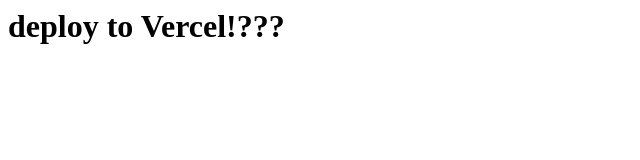
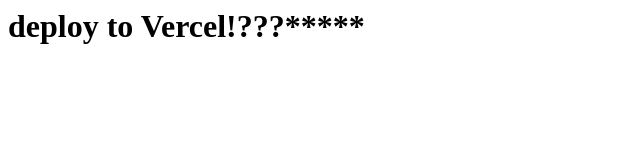
Before and after one commit to thundermiracle/playwright-html, a website: page index.html in a window 1280 px wide. Shown: the full height of the page, 0-640 px from the left. Drawn offline with Linux system fonts and the light colour scheme.

Commit message:
chore: trigger update

```diff
--- a/index.html
+++ b/index.html
@@ -1 +1 @@
-<h1>deploy to Vercel!???</h1>
+<h1>deploy to Vercel!???*****</h1>
```
